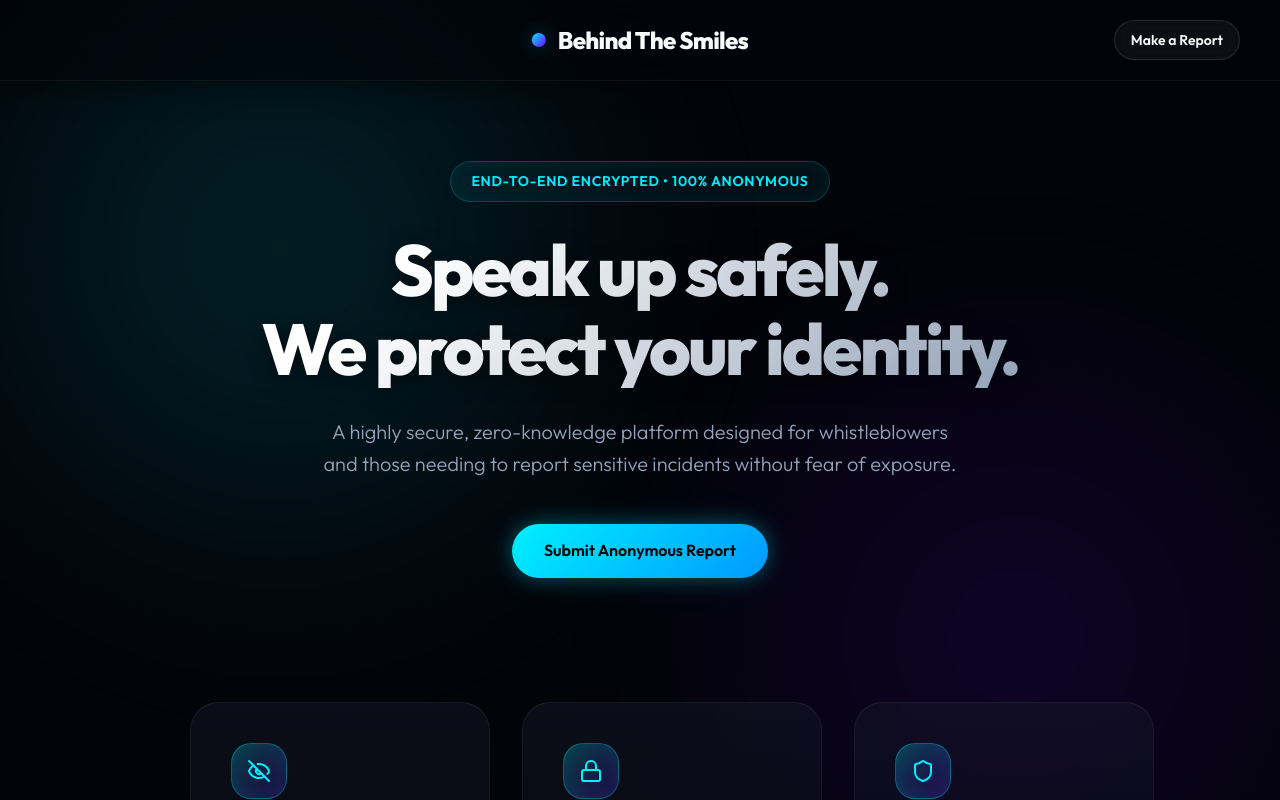
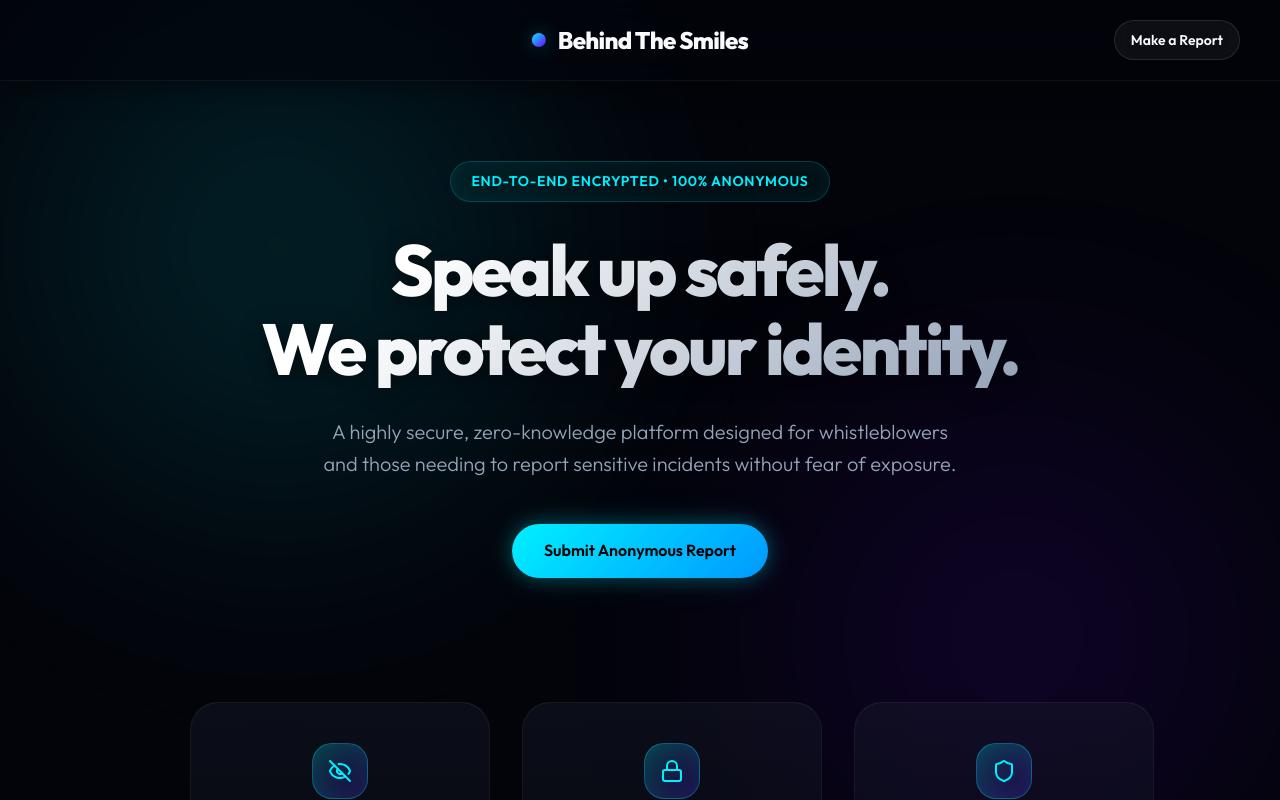
Before and after one commit to mrsreeindian/cyber-report, a Next.js app: page / in a window 1280 px wide. Shown: the top 800 px of the page. Built offline with nearby package versions, Linux system fonts and the light colour scheme.

Commit message:
Center feature icons on landing page

```diff
--- a/src/app/globals.css
+++ b/src/app/globals.css
@@ -348,7 +348,7 @@ a {
   display: flex;
   align-items: center;
   justify-content: center;
-  margin-bottom: 1.5rem;
+  margin: 0 auto 1.5rem auto;
   border: 1px solid rgba(0, 240, 255, 0.3);
   box-shadow: inset 0 0 20px rgba(0, 240, 255, 0.1);
 }
```
